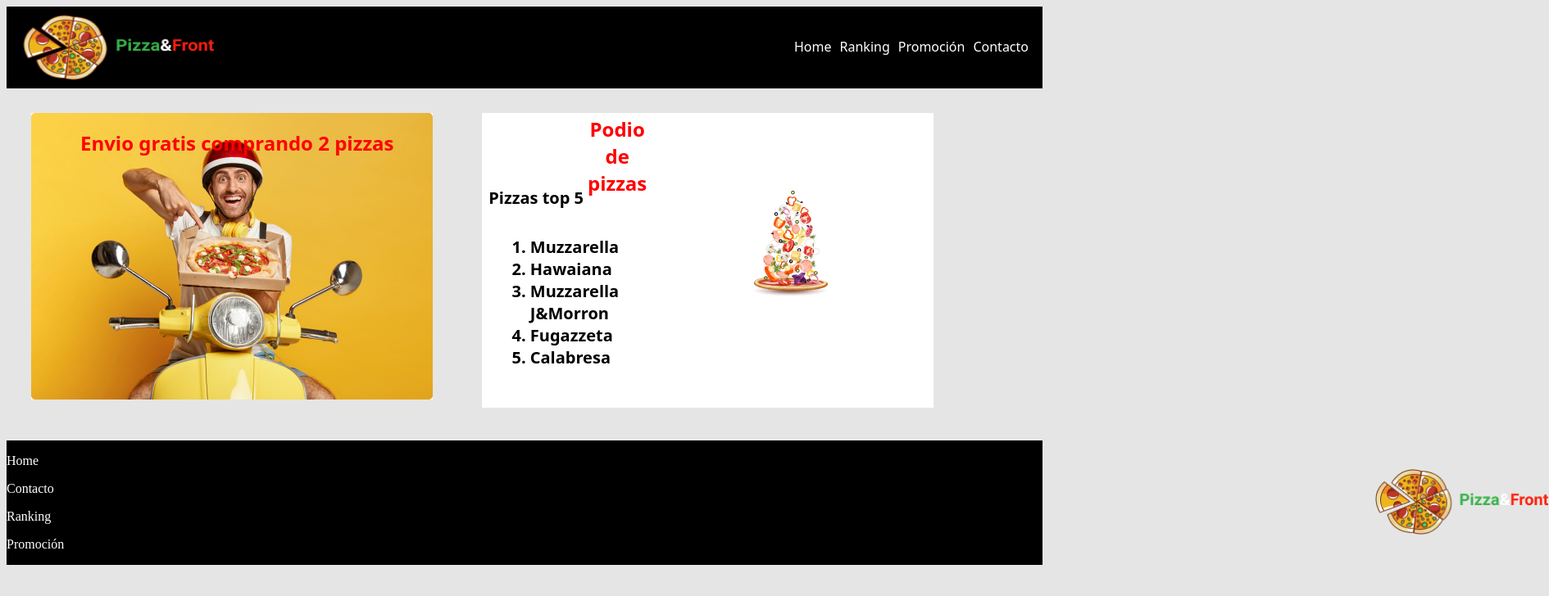
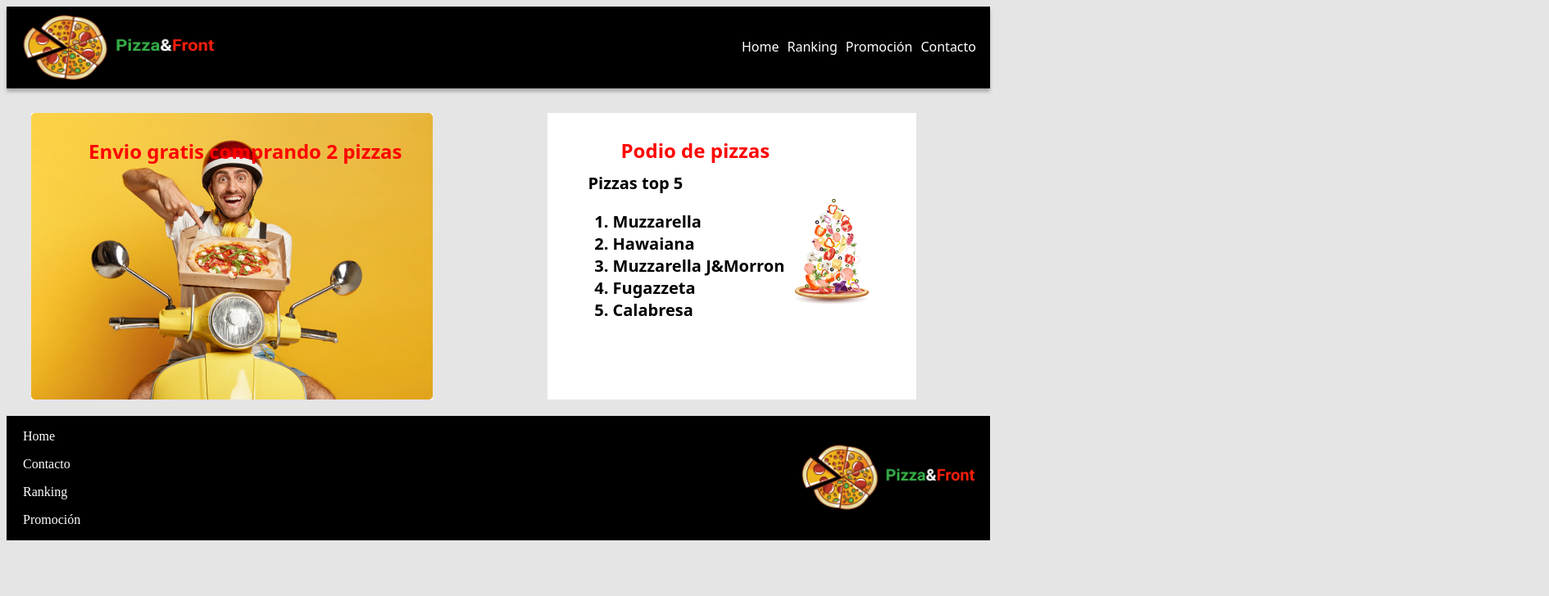
Before and after one commit to romina2206/Front-24-8, a plain HTML site: page index.html in a window 1280 px wide. Shown: the whole page at 82% size, 1890 px wide, since content can reach past the window. Drawn offline with Linux system fonts and the light colour scheme.

Commit message:
terminado

```diff
--- a/css/style.css
+++ b/css/style.css
@@ -1,5 +1,8 @@
 body {
     background-color: #E5E5E5;
+    height: 800px;
+    width: 1200px;
+    box-sizing: border-box;
 }
 
 .barraSuperior {
@@ -8,16 +11,19 @@ body {
     color: white;
     display: flex;
     flex-direction: row;
+    box-shadow: 0px 4px 4px rgba(0, 0, 0, 0.25);
+    box-sizing: border-box;
 }
 
 div.enlaces {
     display: flex;
     position: absolute;
-    right: 20px;
+    left: 900px;
     top: 25px;
     font-family: system-ui, -apple-system, BlinkMacSystemFont, 'Segoe UI', Roboto, Oxygen, Ubuntu, Cantarell, 'Open Sans', 'Helvetica Neue', sans-serif;
     font-size: 16px;
     size: 16px;
+
 }
 
 header p {
@@ -37,6 +43,7 @@ footer {
     height: fit-content;
     color: white;
     display: flex;
+    box-sizing: border-box;
 
 
 }
@@ -46,7 +53,7 @@ footer {
     height: 80px;
     width: 212px;
     position: relative;
-    left: 1600px;
+    left: 900px;
     bottom: -35px;
 }
 
@@ -54,16 +61,22 @@ section {
     display: flex;
     flex-direction: row;
     height: 350px;
-    padding: 30px 0px 50px 30px;
+    padding: 30px 90px 80px 30px;
+    box-sizing: border-box;
+    margin-bottom: 50px;
+    justify-content: space-around;
+
 }
 
 .primerCard {
     height: 350px;
     width: 490px;
-    padding: 30px;
+    padding: 90px;
     background-image: url('../img/delivery.jpg');
     background-attachment: initial;
     background-repeat: no-repeat;
+
+
 }
 
 
@@ -74,18 +87,22 @@ section {
     color: red;
     font-weight: bold;
     position: relative;
-    top: -30px;
-    left: 30px;
+    top: -80px;
+    left: -20px;
     font-family: system-ui, -apple-system, BlinkMacSystemFont, 'Segoe UI', Roboto, Oxygen, Ubuntu, Cantarell, 'Open Sans', 'Helvetica Neue', sans-serif;
     flex-wrap: wrap;
+    height: auto;
+    width: auto;
 }
 
 .segundaCard {
     background-color: white;
     display: flex;
-    height: 300px;
+    height: 350px;
     width: 491px;
-    padding: 30px;
+
+    box-sizing: border-box;
+    flex-direction: column;
 
 }
 
@@ -95,26 +112,24 @@ section {
     z-index: 10;
     display: flex;
     position: relative;
-    top: 65px;
+    top: 105px;
     left: 300px;
 }
-h2{
-    width: 150px;
-    word-wrap: break-word;
-}
+
 .podio {
 
-    border-radius: 100%;
-    text-align: center;
+    justify-content: flex-start;
     font-size: 24px;
     color: red;
     font-weight: bold;
-    position: relative;
+
     top: -30px;
     font-family: system-ui, -apple-system, BlinkMacSystemFont, 'Segoe UI', Roboto, Oxygen, Ubuntu, Cantarell, 'Open Sans', 'Helvetica Neue', sans-serif;
-    margin: 3px;
-    width: 150px;
-    z-index: 10;
+
+    box-sizing: border-box;
+    position: relative;
+    top: -120px;
+    left: 90px;
 }
 
 
@@ -126,10 +141,11 @@ h2{
     display: flex;
     font-weight: bold;
     justify-content: flex-start;
-    top: 40px;
-    left: -200px;
+    top: -150px;
+    left: 50px;
     flex-wrap: wrap;
-    width: 300px;
+
+    box-sizing: border-box;
 }
 
 .sabores {
@@ -138,7 +154,12 @@ h2{
     font-size: 20px;
     position: relative;
     font-weight: bold;
-    top: 100px;
-    left: -350px;
+    top: -170px;
+    left: 40px;
+    box-sizing: border-box;
+}
 
+.barraAbajo{
+    position: relative;
+    left: 20px;
 }
--- a/index.html
+++ b/index.html
@@ -1,5 +1,6 @@
 <!DOCTYPE html>
 <html lang="en">
+
 <head>
     <meta charset="UTF-8">
     <meta http-equiv="X-UA-Compatible" content="IE=edge">
@@ -7,6 +8,7 @@
     <link href="./css/style.css" rel="stylesheet">
     <title>PizzaFront</title>
 </head>
+
 <body>
     <header>
         <nav class="barraSuperior">
@@ -20,7 +22,7 @@
             </div>
         </nav>
     </header>
-
+    <main>
         <section>
             <div class="primerCard">
 
@@ -41,6 +43,7 @@
                 </ol>
             </div>
         </section>
+    </main>
     <footer>
         <img class=pizzaFinal src="./img/Logo.png" alt="logoFinal">
         <nav class="barraInferior">
@@ -53,4 +56,5 @@
         </nav>
     </footer>
 </body>
+
 </html>
```
Lines whose indentation alone changed are shown as unchanged.
